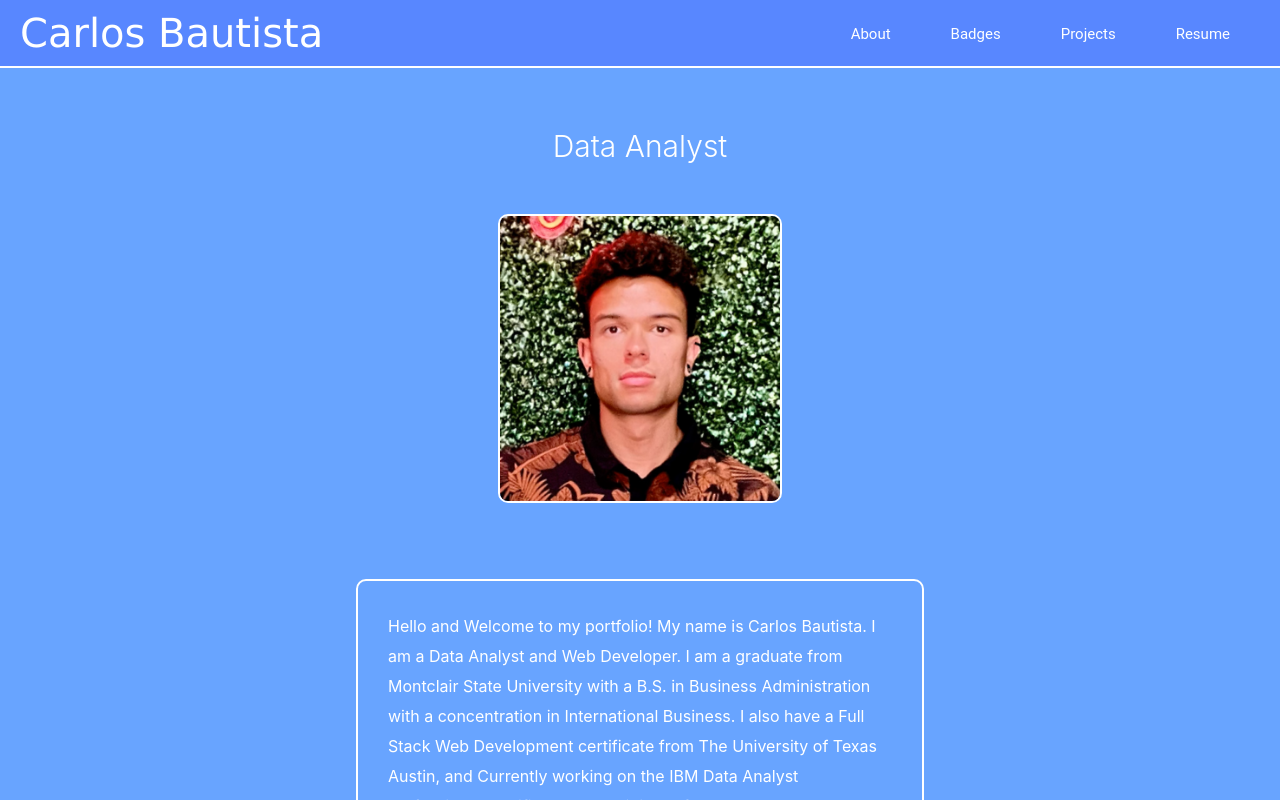
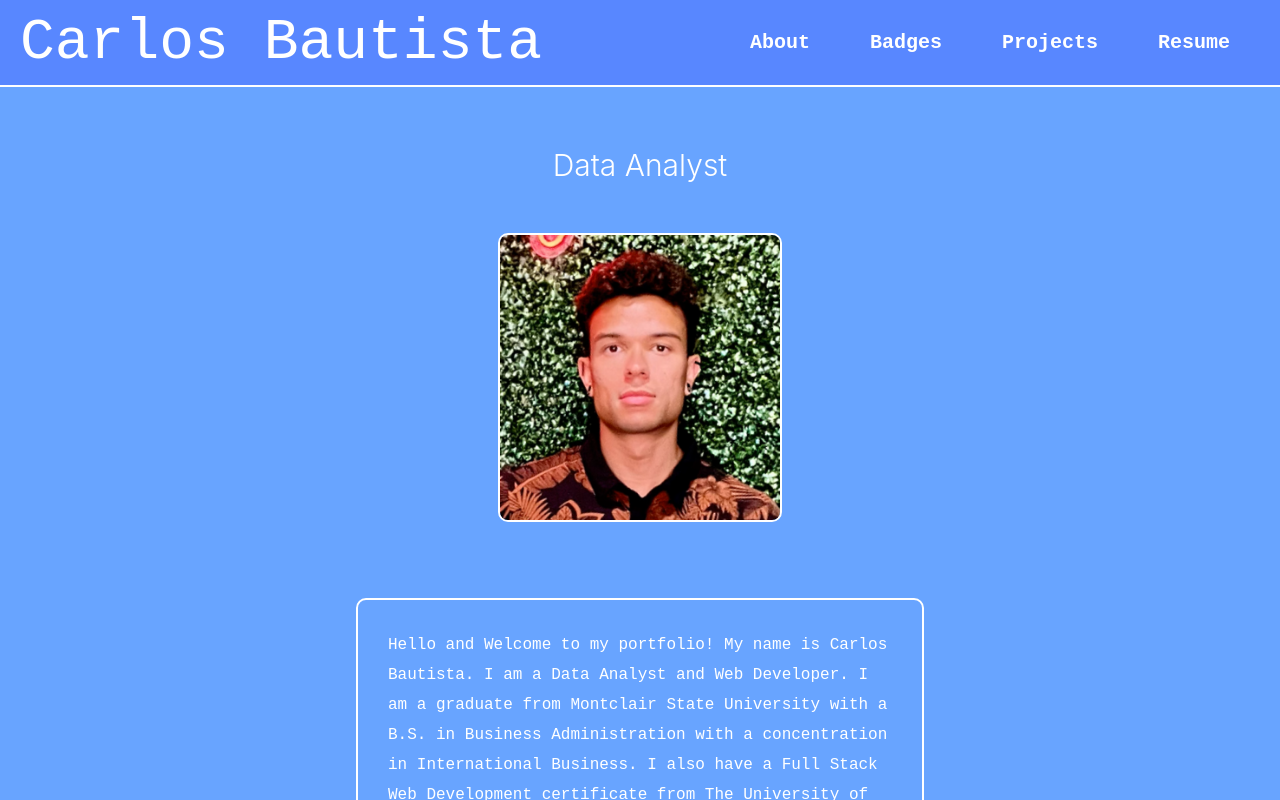
Before and after one commit to CxLos/CxLos-Portfolio, a React (Create React App) app in the folder cxlos20-portfolio/: page / in a window 1280 px wide. Shown: the top 800 px of the page. Built offline with nearby package versions, Linux system fonts and the light colour scheme.

Commit message:
changed font

```diff
--- a/cxlos20-portfolio/src/App.css
+++ b/cxlos20-portfolio/src/App.css
@@ -60,6 +60,7 @@ header{
   color: rgb(255, 255, 255);
   justify-content: center;
   margin: 40px 0px 0px 0px;
+  /* font-family: 'Courier New', Courier, monospace; */
 }
 
 header h1 {
@@ -145,6 +146,7 @@ a {
   color: white;
   border: 2px solid;
   border-radius: 10px;
+  font-family: 'Courier New', Courier, monospace;
   /* border-color: rgb(255, 255, 255); */
   /* border-color: rgb(0, 49, 198); */
   /* box-shadow: 0px 0px 10px 0px rgb(255, 255, 255); */
@@ -181,7 +183,9 @@ a {
   /* align-items: center; */
   background-color: rgb(88, 135, 255);
   color: rgb(255, 255, 255);
-  font-family: 'Roboto', sans-serif;
+  /* font-family: 'Roboto', sans-serif; */
+  font-family: 'Courier New', Courier, monospace;
+  font-weight: bold;
   /* font-weight: 100; */
   padding: 0px 0px -20px 0px;
   /* margin: -20px 0px 0px 0px; */
@@ -207,7 +211,7 @@ a {
 
 .navbar2 ul li a {
   text-decoration: none;
-  font-size: 15px;
+  font-size: 20px;
   color: rgb(255, 255, 255);
   /* border: 1.5px solid; */
   border-radius: 8px;
@@ -215,7 +219,7 @@ a {
 }
 
 .navbar2 ul li a:hover {
-  opacity: 0.6;
+  opacity: 0.7;
   text-decoration: underline;
 }
 
@@ -226,21 +230,23 @@ a {
   align-self: center;
   align-items: center;
   color: rgb(255, 255, 255);
-  font-size: 20px;
+  font-size: 29px;
   text-align: center;
   /* font-family: 'Roboto', sans-serif; */
-  font-family: Verdana, Geneva, Tahoma, sans-serif;
-  /* font-weight: lighter; */
+  /* font-family: Verdana, Geneva, Tahoma, sans-serif; */
+  font-family: 'Courier New', Courier, monospace;
+  /* font-weight: 0; */
   /* border-right: 2px solid; */
   padding: 0px 0px 0px 0px;
   margin: 0px 0px 0px 20px;
+
 }
 
 .carlos h1 {
   display: inline-block;
   /* padding: 0px 40px 0px 0px; */
   margin: 10px 0px 10px 0px;
-  font-weight: 100;
+  font-weight: normal;
 }
 
 .contact-form {
--- a/cxlos20-portfolio/src/components/navigation.js
+++ b/cxlos20-portfolio/src/components/navigation.js
@@ -8,7 +8,7 @@ function Navigation ({ currentPage, handlePageChange }) {
             <div className='navbar1'>
 
                 <div className='carlos'>
-                    <h1>Carlos Bautista</h1>
+                    <h1 >Carlos Bautista</h1>
                 </div>
 
                 <div className='navbar2'>
```
